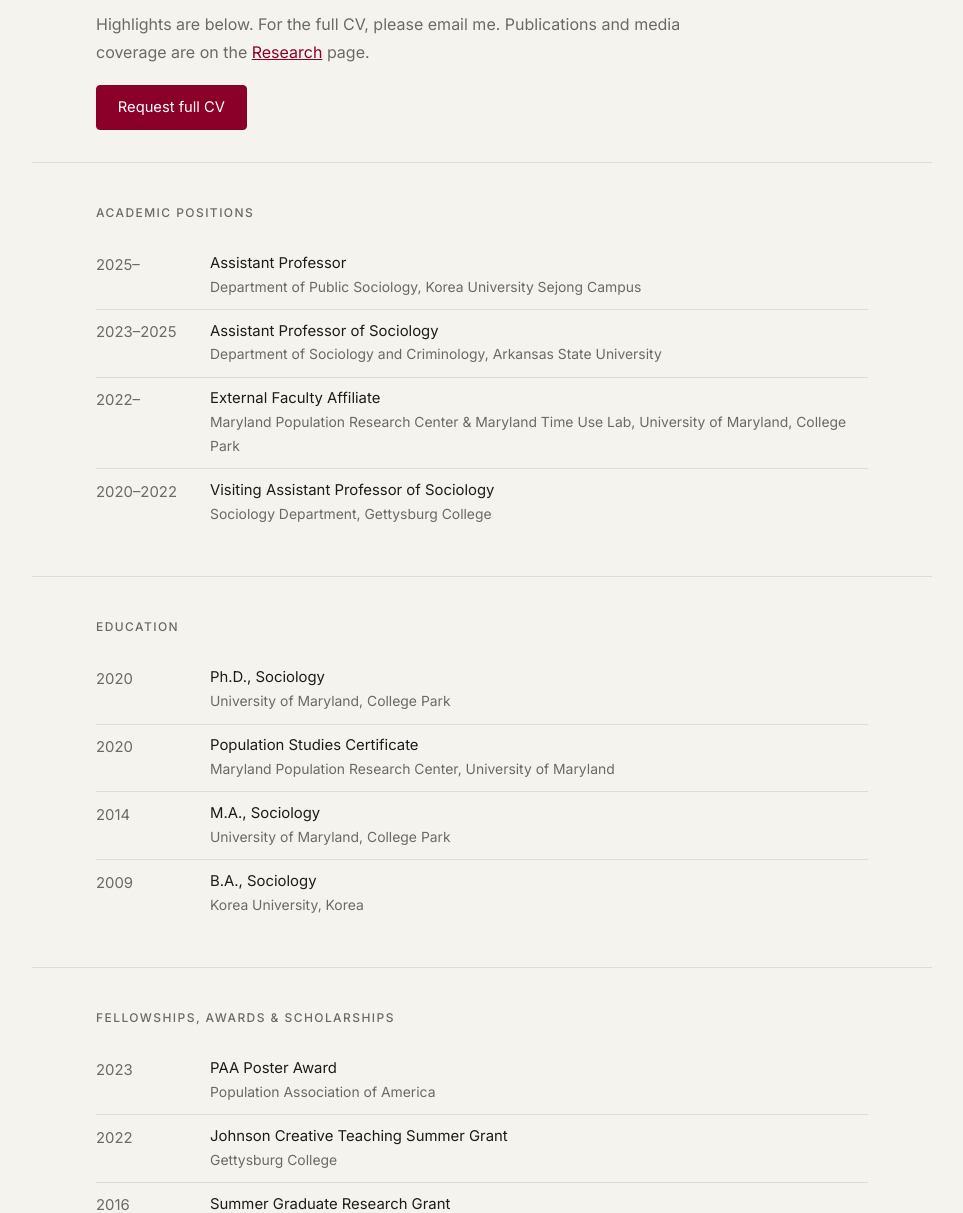
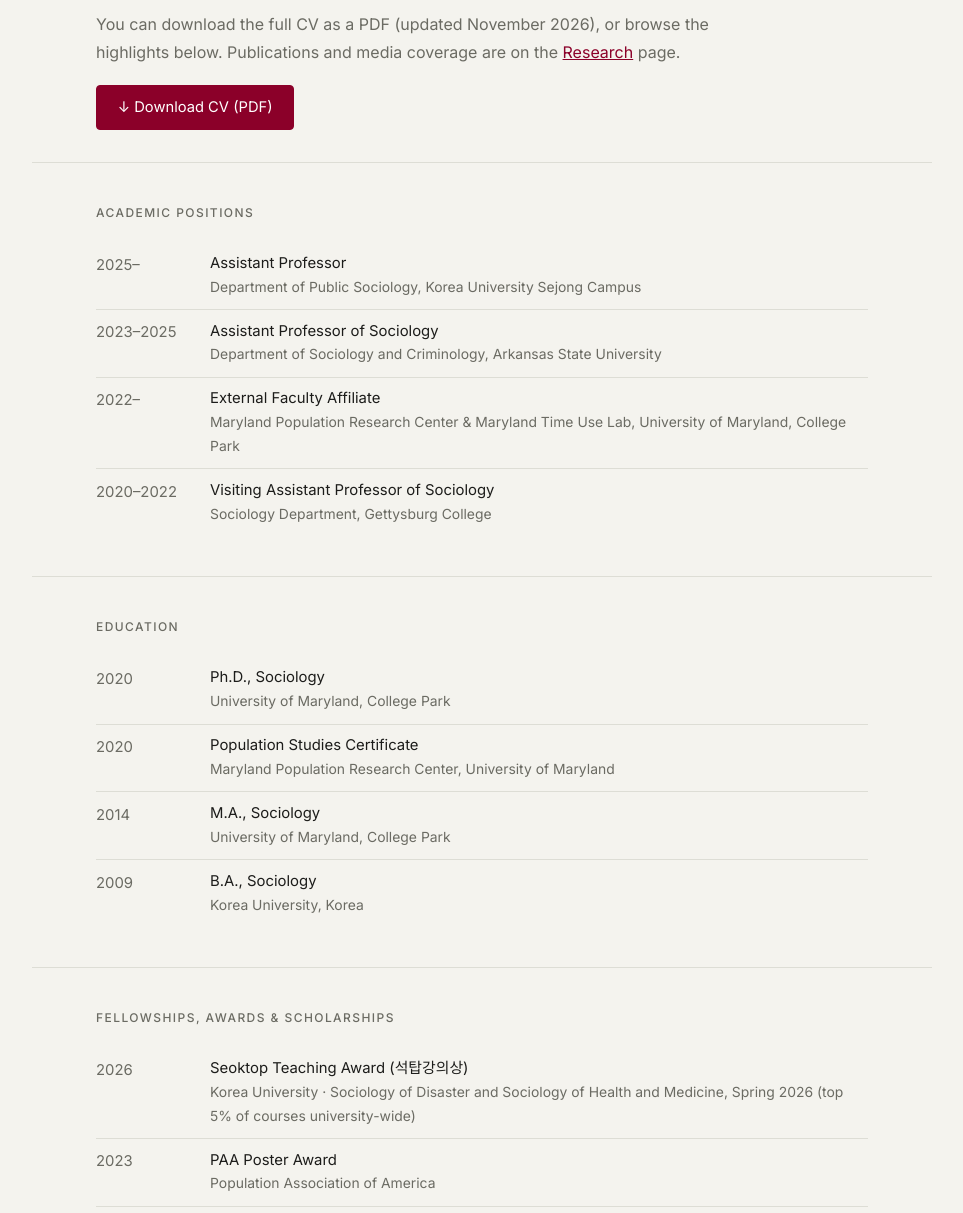
Before and after one commit to poryma/poryma.github.io, a plain HTML site: page cv.html in a window 1280 px wide. Shown: the part 207-1420 px from the top of the page, without its empty margins (158-1121 px from the left). Drawn offline with nearby package versions, Linux system fonts and the light colour scheme.

Commit message:
Add Seoktop Teaching Award (Spring 2026) and public CV PDF
Co-Authored-By: Claude Opus 5.5 <noreply@anthropic.com>

```diff
--- a/cv.html
+++ b/cv.html
@@ -60,9 +60,8 @@
 
 <div class="page-header">
   <h1>Curriculum Vitae</h1>
-  <p>Highlights are below. For the full CV, please email me. Publications and media coverage are on the <a href="research.html" style="color:var(--green);">Research</a> page.</p>
-  <!-- To offer a PDF: upload a public version (without reference contact details) as Jaein_Lee_CV.pdf and restore the download button -->
-  <a class="btn" href="mailto:poryma@korea.ac.kr?subject=CV%20request">Request full CV</a>
+  <p>You can download the full CV as a PDF (updated November 2026), or browse the highlights below. Publications and media coverage are on the <a href="research.html" style="color:var(--green);">Research</a> page.</p>
+  <a class="btn" href="Jaein_Lee_CV.pdf" download>↓ Download CV (PDF)</a>
 </div>
 
 <!-- ACADEMIC POSITIONS -->
@@ -135,6 +134,10 @@
 <div class="section-wrap">
   <p class="section-label">Fellowships, Awards &amp; Scholarships</p>
   <div class="entry">
+    <div class="entry-year">2026</div>
+    <div class="entry-body">Seoktop Teaching Award (석탑강의상)<br><span class="inst">Korea University · Sociology of Disaster and Sociology of Health and Medicine, Spring 2026 (top 5% of courses university-wide)</span></div>
+  </div>
+  <div class="entry">
     <div class="entry-year">2023</div>
     <div class="entry-body">PAA Poster Award<br><span class="inst">Population Association of America</span></div>
   </div>
```
Also changed, not shown: index.html (+1 -0 lines), teaching.html (+3 -3 lines), 1 other file.
